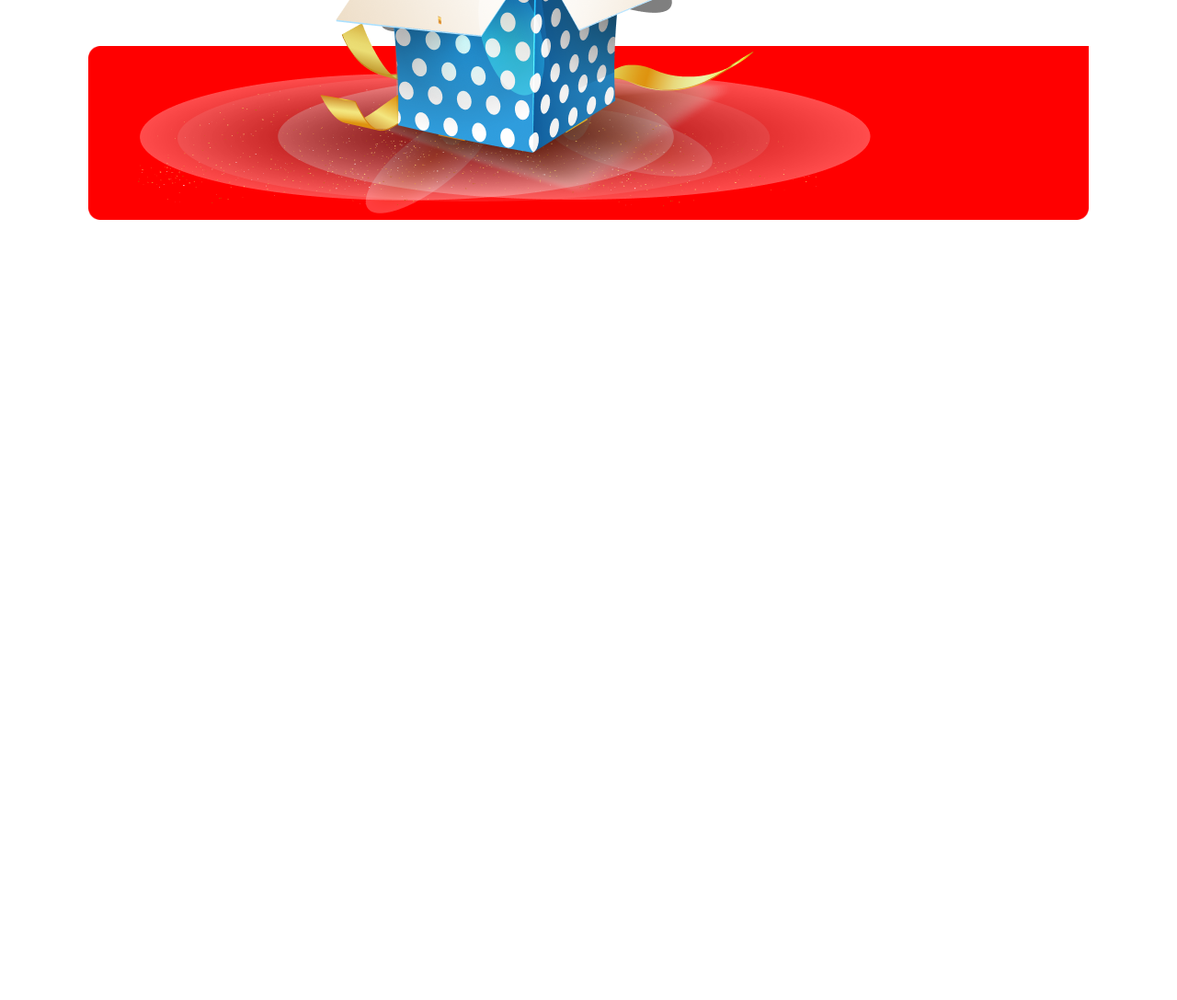
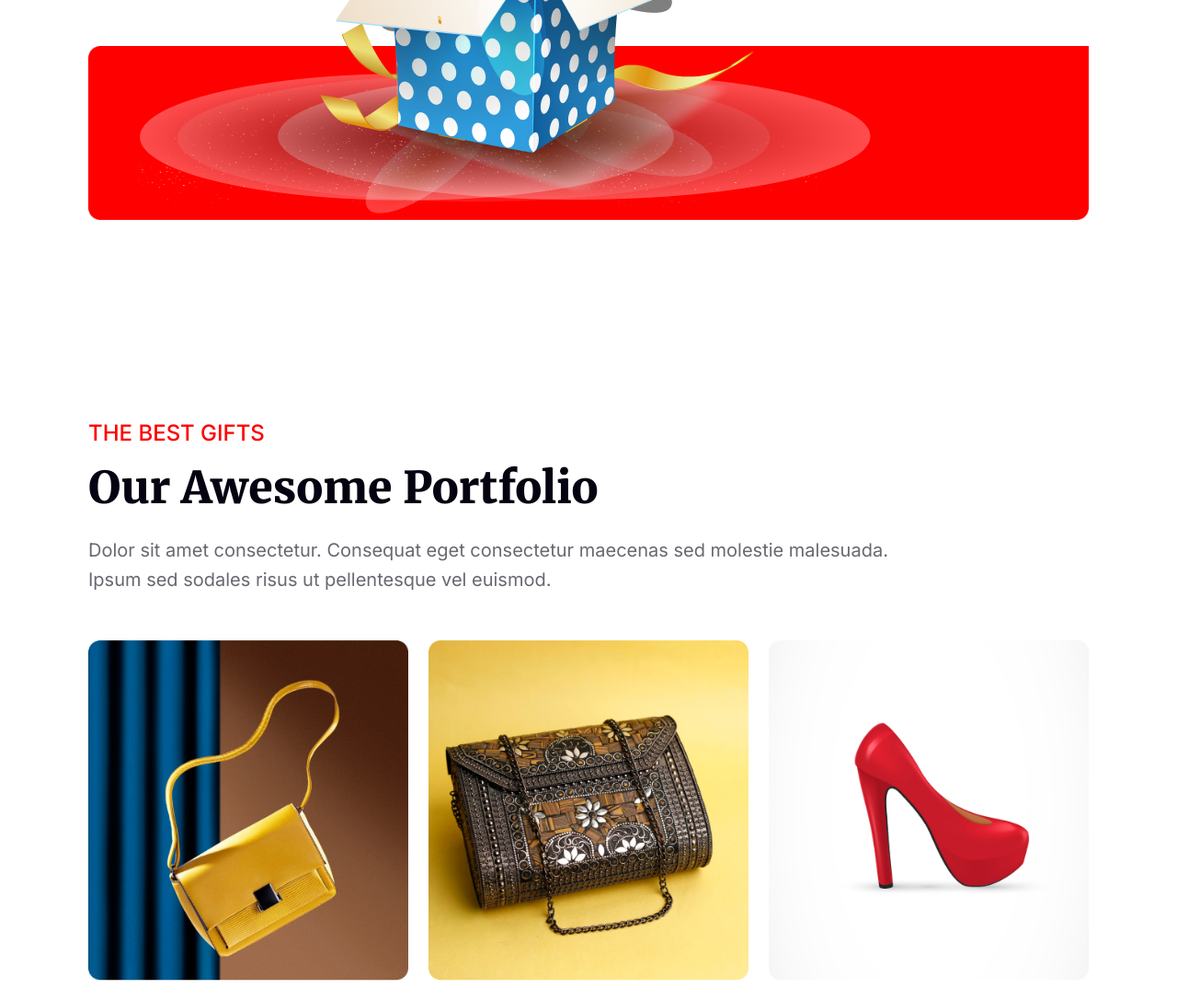
Before and after one commit to AnasCoding1986/assignment-one, a plain HTML site: page assignment-one/index.html in a window 1280 px wide. Shown: the part 4773-5860 px from the top of the page at 92% size. Before the commit the page ends 5028 px from the top, so only its background shows below. Drawn offline with Linux system fonts and the light colour scheme.

Commit message:
portfolio end

```diff
--- a/assignment-one/assets/css/style.css
+++ b/assignment-one/assets/css/style.css
@@ -251,3 +251,41 @@ font-family: 'Merriweather', serif; */
     left: 0;
     bottom: 0;
 }
+
+/* ===============Portfolio=============== */
+.portfolio{
+    margin-top: 300px;
+}
+.portfolio .portfolio-first-p{
+    color: #F00;
+    font-size: 24px;
+    font-weight: 500;
+}
+.portfolio .portfolio-heading{
+    color: #070211;
+    font-family: 'Merriweather', serif;
+    font-size: 48px;
+    font-weight: 900;
+    text-transform: capitalize;
+    margin: 15px 0 22px 0;
+}
+.portfolio .portfolio-middle-description{
+    color: rgba(7, 2, 17, 0.60);
+    font-size: 20px;
+    font-weight: 400;
+    line-height: 32px;
+    margin-bottom: 40px;
+}
+.portfolio-items{
+    display: flex;
+    flex-wrap: wrap;
+    /* gap: 1%; */
+    justify-content: space-between;
+}
+.prtfoilio-item{
+    width: 32%;
+    margin: 10px 0;
+}
+.prtfoilio-item img{
+    width: 100%;
+}
--- a/assignment-one/index.html
+++ b/assignment-one/index.html
@@ -116,6 +116,40 @@
                 </div>
             </div>
         </section>
+        <!-- ================Portfolio================ -->
+        <section class="container">
+            <div class="portfolio">
+                <p class="portfolio-first-p">
+                    THE BEST GIFTS
+                </p>
+                <h3 class="portfolio-heading">
+                    Our Awesome Portfolio
+                </h3>
+                <p class="portfolio-middle-description">
+                    Dolor sit amet consectetur. Consequat eget consectetur maecenas sed molestie malesuada. <br> Ipsum sed sodales risus ut pellentesque vel euismod.
+                </p>
+                <div class="portfolio-items">
+                    <div class="prtfoilio-item">
+                        <img src="assets/images/Rectangle 3.png" alt="">
+                    </div>
+                    <div class="prtfoilio-item">
+                        <img src="assets/images/Rectangle 4.png" alt="">
+                    </div>
+                    <div class="prtfoilio-item">
+                        <img src="assets/images/Rectangle 5.png" alt="">
+                    </div>
+                    <div class="prtfoilio-item">
+                        <img src="assets/images/Rectangle 6.png" alt="">
+                    </div>
+                    <div class="prtfoilio-item">
+                        <img src="assets/images/Rectangle 7.png" alt="">
+                    </div>
+                    <div class="prtfoilio-item">
+                        <img src="assets/images/Rectangle 8.png" alt="">
+                    </div>
+                </div>
+            </div>
+        </section>
     </main>
     <footer>
 
```
